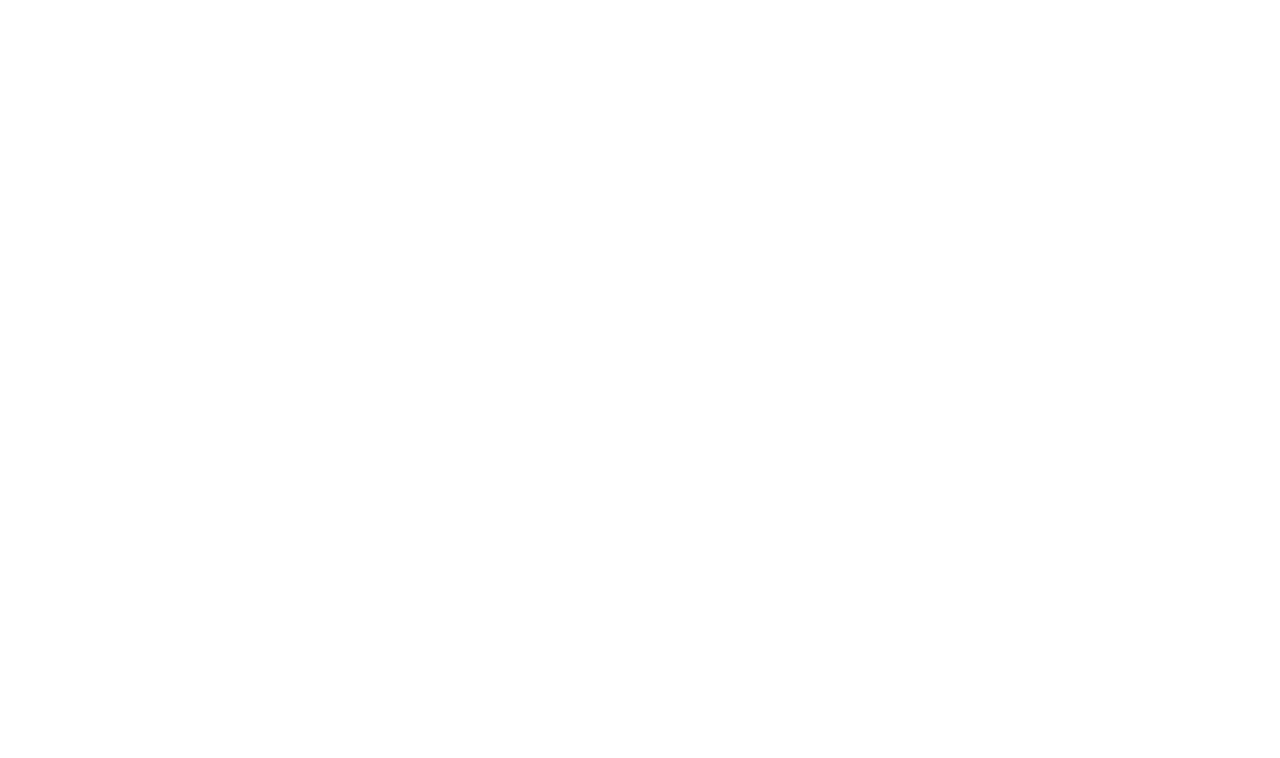
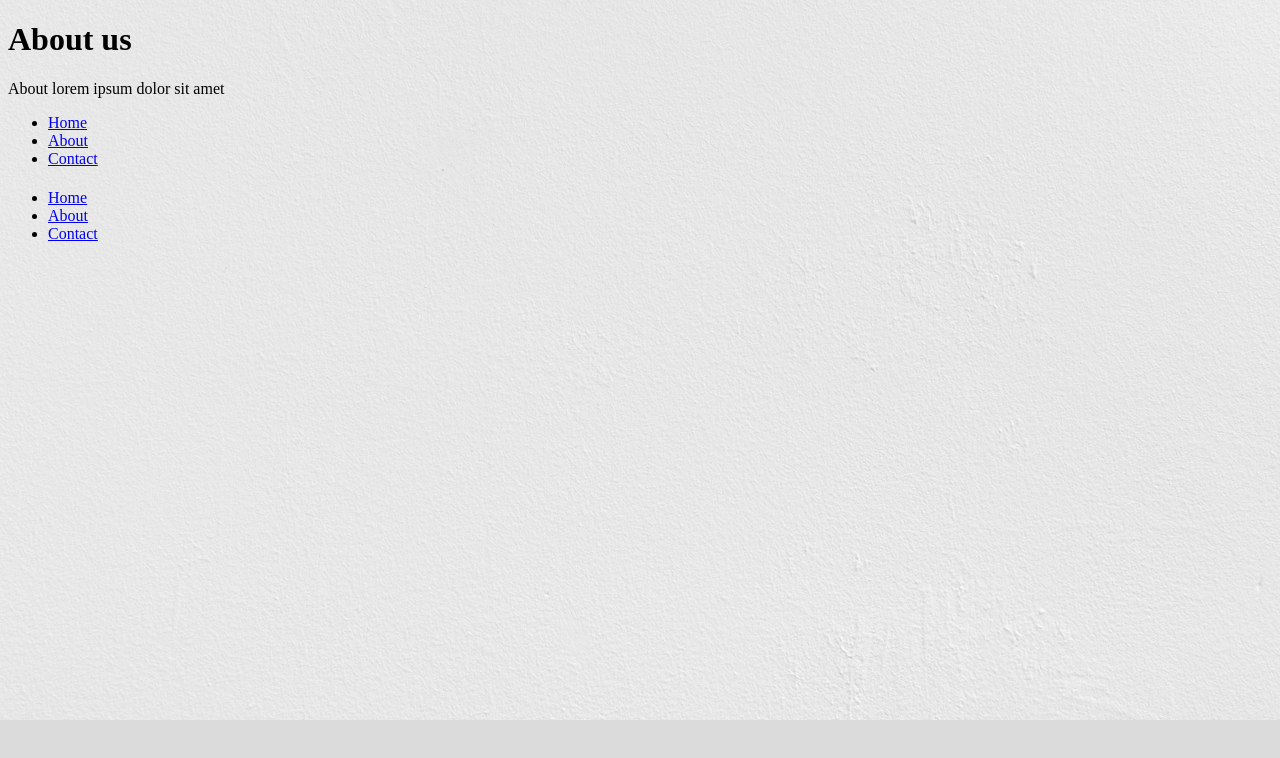
Before and after one commit to EspenAateigen/RainyDays-Project, a plain HTML site: page about.html in a window 1280 px wide. Drawn offline with Linux system fonts and the light colour scheme.

Commit message:
added css

```diff
--- a/about.html
+++ b/about.html
@@ -0,0 +1,35 @@
+<!DOCTYPE html>
+<html>
+  <head>
+    <title>RainyDays</title>
+    <meta name="description" content="Get you outerwear here" />
+    <meta name="viewport" content="width=device-vidth, initial-scale=1.0" />
+    <link href="/css/styles.css" rel="stylesheet" />
+  </head>
+  <body>
+    <header>
+      <h1>About us</h1>
+      <p>About lorem ipsum dolor sit amet</p>
+      <nav>
+        <ul>
+          <li><a href="index.html">Home</a></li>
+          <li><a href="about.html">About</a></li>
+          <li><a href="contact.html">Contact</a></li>
+        </ul>
+      </nav>
+    </header>
+    <main>
+      <h1></h1>
+      <p></p>
+    </main>
+    <footer>
+      <nav>
+        <ul>
+          <li><a href="index.html">Home</a></li>
+          <li><a href="about.html">About</a></li>
+          <li><a href="contact.html">Contact</a></li>
+        </ul>
+      </nav>
+    </footer>
+  </body>
+</html>
--- a/css/styles.css
+++ b/css/styles.css
@@ -1,3 +1,7 @@
-header {
-  background: cover no-repeat url("../images/background.jpg");
+body {
+  background-image: url(/images/background.jpg);
+  background-color: rgb(219, 219, 219);
+  min-height: 100%;
+  background-repeat: no-repeat;
+  background-size: cover;
 }
```
Also changed, not shown: contact.html (+35 -0 lines), index.html (+3 -0 lines), jackets.html (added), product.html (added), womensjackets.html (added).
